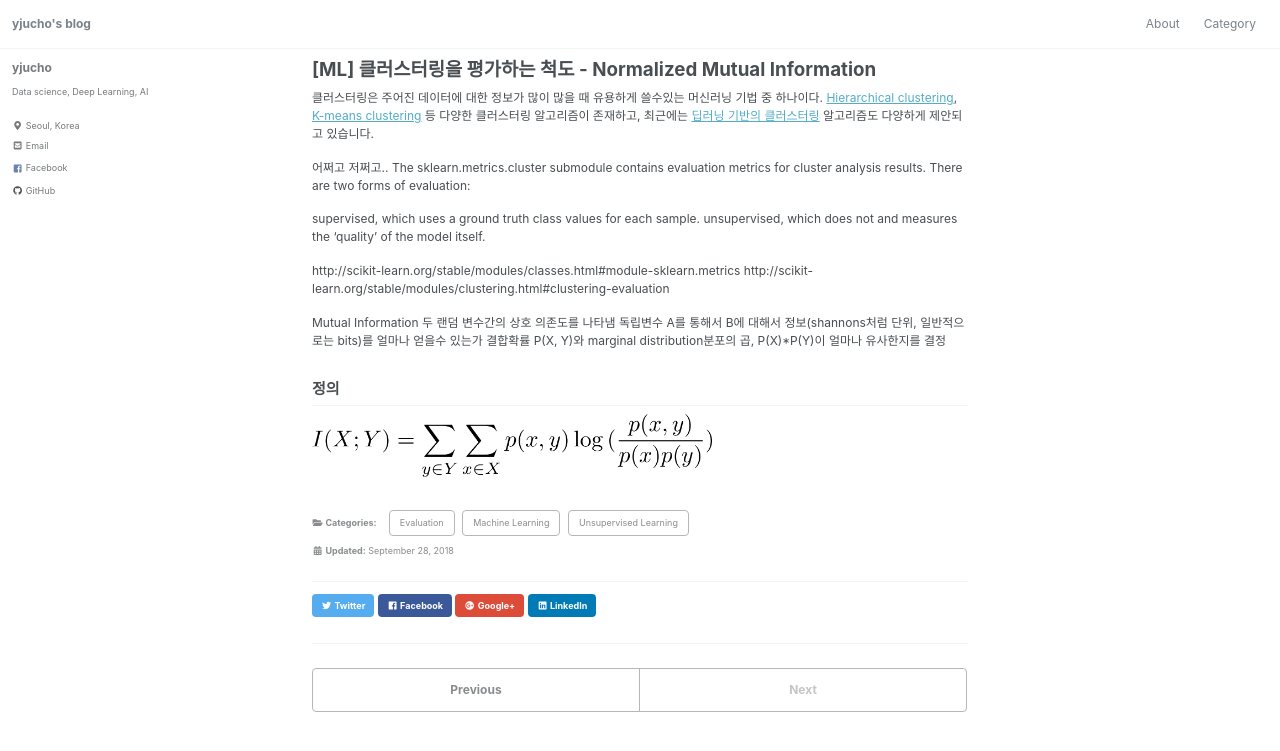
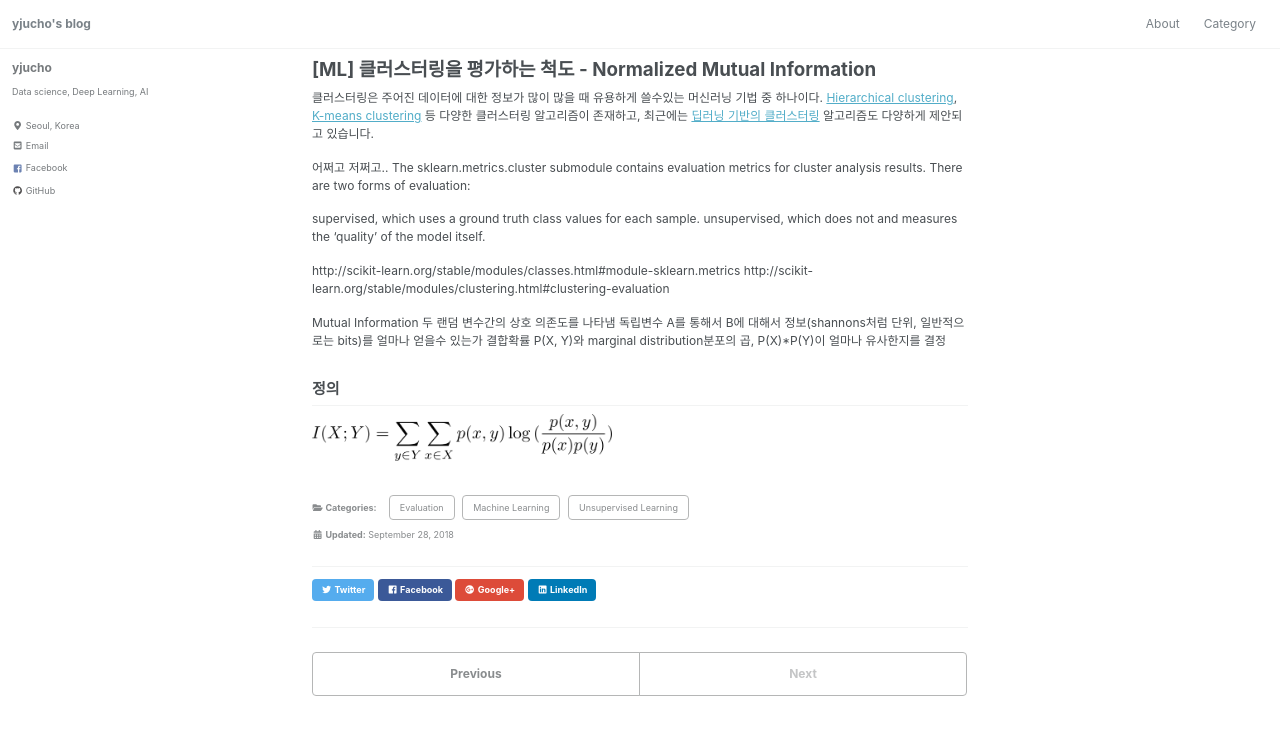
Before and after one commit to yjucho1/yjucho1.github.io, a Jekyll site: the page built from _posts/2018-09-28-clustering-metrics.md, in a window 1280 px wide and 900 px high. Shown: the top 751 px of the window. Built offline with Jekyll 4.4.1, drawn with Linux system fonts in a browser that asks for light colours; nearby versions of some CDN libraries.

Commit message:
Revert "font size"
This reverts commit 3a2eb985517663b0a4e553bb51ee96de63cb789c.

```diff
--- a/_posts/2018-09-28-clustering-metrics.md
+++ b/_posts/2018-09-28-clustering-metrics.md
@@ -26,4 +26,4 @@ Mutual Information
 
 ## 정의
 
-<img src= "/assets/img/2018-09-28/MI_definition.png" width="400">
+<img src= "/assets/img/2018-09-28/MI_definition.png" width="300">
--- a/_sass/minimal-mistakes/_reset.scss
+++ b/_sass/minimal-mistakes/_reset.scss
@@ -8,7 +8,7 @@ html {
   /* apply a natural box layout model to all elements */
   box-sizing: border-box;
   background-color: $background-color;
-  font-size: 12px;
+  font-size: 16px;
 
   @include breakpoint($medium) {
     font-size: 12px;
```
